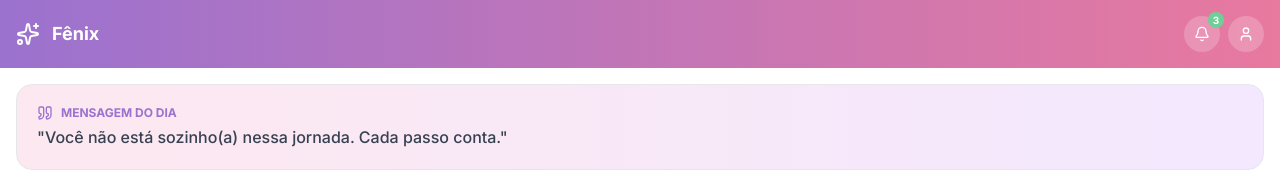
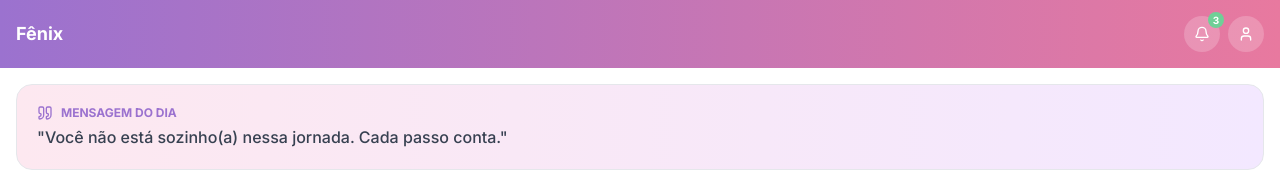
Before and after one commit to pedrobellezia/fenix-web, a Nuxt app: page /home in a window 1280 px wide. Shown: the top 171 px of the page. Built offline with nearby package versions, Linux system fonts and the light colour scheme; no server answers.

Commit message:
refactor(ui): remove redundant icon from top navbar

```diff
--- a/app/components/NavBarTop.vue
+++ b/app/components/NavBarTop.vue
@@ -1,5 +1,5 @@
 <script setup lang="ts">
-import { Sparkles, Bell, User, ArrowLeft } from 'lucide-vue-next'
+import { Bell, User, ArrowLeft } from 'lucide-vue-next'
 
 defineProps({
   title: {
@@ -32,11 +32,6 @@ function goBack() {
         <ArrowLeft class="w-6 h-6 text-white" />
       </button>
 
-      <Sparkles
-        v-else
-        class="w-6 h-6 text-white"
-        @click="navigateTo('/home')"
-      />
 
       <h2 class="text-white font-bold text-lg">{{ title }}</h2>
     </div>
```
